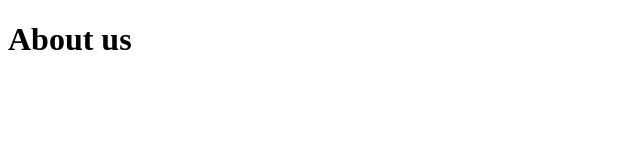
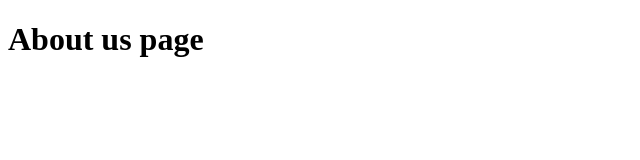
Before and after one commit to Zafar333/Test, a plain HTML site: page Pages/Aboutus.html in a window 1280 px wide. Shown: the whole page, without its empty margins (0-640 px from the left). Drawn offline with Linux system fonts and the light colour scheme.

Commit message:
some changes

```diff
--- a/Pages/Aboutus.html
+++ b/Pages/Aboutus.html
@@ -9,7 +9,7 @@
 </head>
 
 <body>
-    <h1>About us</h1>
+    <h1>About us page</h1>
 </body>
 
 </html>
```
